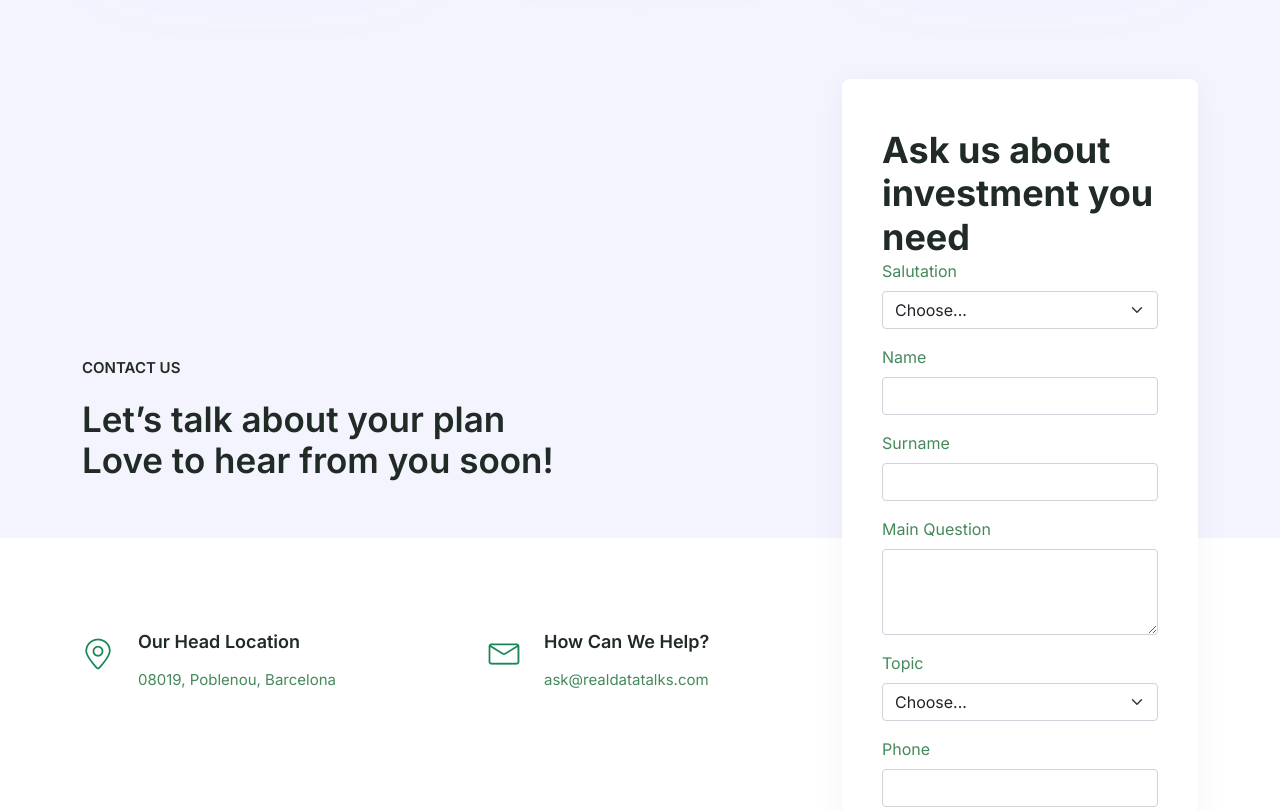
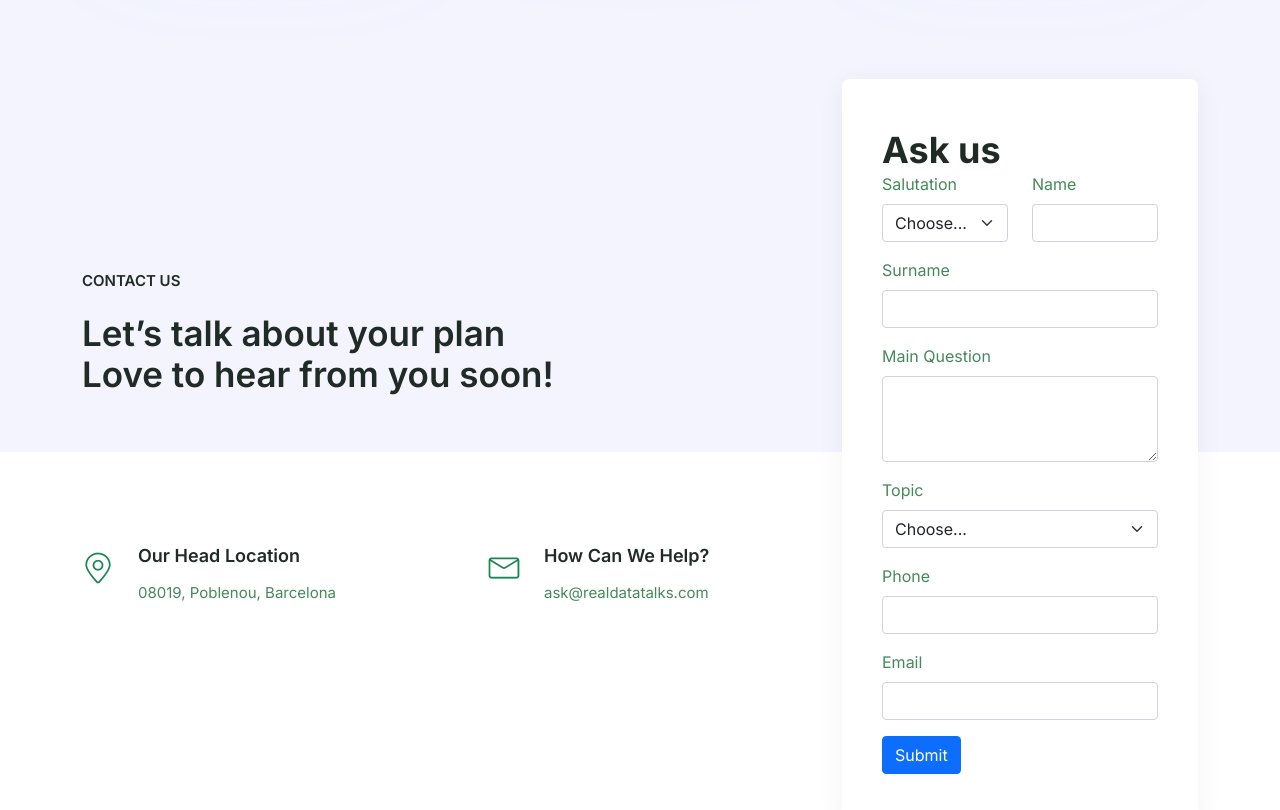
Before and after one commit to RealDataHub/RealDatatalks, a plain HTML site: page index.html in a window 1280 px wide. Shown: the part 9200-10010 px from the top of the page. Drawn offline with Linux system fonts and the light colour scheme.

Commit message:
Update index.html

```diff
--- a/index.html
+++ b/index.html
@@ -995,10 +995,11 @@ source - https://github.com/levinunnink/html-form-to-google-sheet
 
   <div class="col-xl-4 col-lg-5">
   <div class="ud-contact-form-wrapper wow fadeInUp" data-wow-delay=".2s">
-    <h2>Ask us about investment you need</h2>
+    <h2>Ask us</h2>
     <form id="contactForm" method="POST"
           action="https://script.google.com/macros/s/AKfycbz9F6x2QkoKHjQmoHMXjcCqb9Z27TDJo5gSa6vLiL9CSaNs9a9PaUjPen6-y20DOQFDCQ/exec">
-      <div class="mb-3">
+      <div class="row mb-3">
+		  <div class="col-md-6">
         <label for="salutation" class="form-label">Salutation</label>
         <select class="form-select" id="salutation" name="salutation" required>
           <option value="">Choose...</option>
@@ -1012,9 +1013,10 @@ source - https://github.com/levinunnink/html-form-to-google-sheet
           <option value="Prof.">Prof.</option>
         </select>
 			  </div>
-      <div class="mb-3">
+        <div class="col-md-6">
           <label for="name" class="form-label">Name</label>
           <input type="text" class="form-control" id="name" name="name" required>
+        </div>
 		  </div>
 	<div class="mb-3">
           <label for="surname" class="form-label">Surname</label>
@@ -1051,6 +1053,7 @@ source - https://github.com/levinunnink/html-form-to-google-sheet
     </form>
   </div>
 </div>
+
 
 <script>
   document.getElementById('topic').addEventListener('change', function () {
@@ -1099,6 +1102,7 @@ source - https://github.com/levinunnink/html-form-to-google-sheet
       </div>
     </section>
 <!-- ====== Contact End ====== -->
+
 
     <!-- ====== Footer Start ====== -->
     <footer class="ud-footer wow fadeInUp" data-wow-delay=".15s">
```
Lines whose indentation alone changed are shown as unchanged.
